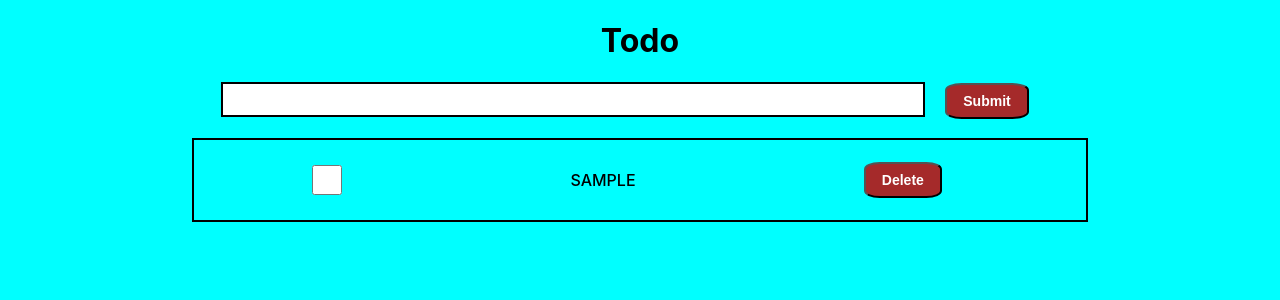
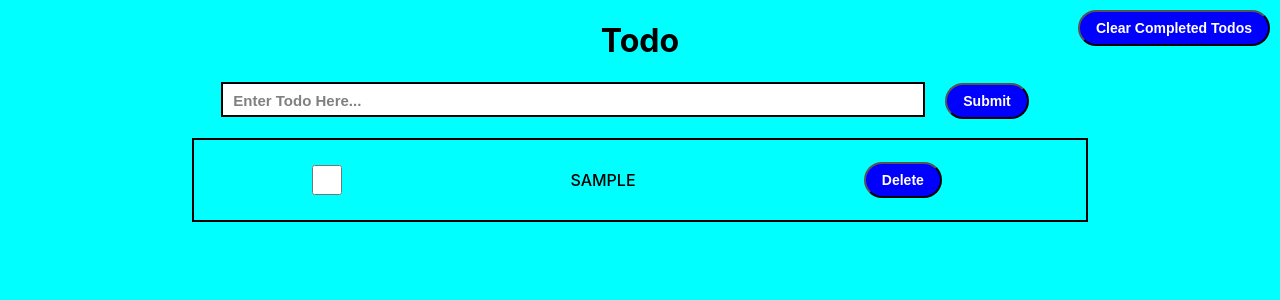
Before and after one commit to selvasuryaa/CRUD-app, a React (Create React App) app: page / in a window 1280 px wide. Both pictures are taken after typing "Sample" into the empty fields and a click on the button "Submit". Shown: the top 300 px of the page. Built offline with nearby package versions, Linux system fonts and the light colour scheme.

Commit message:
split into components

```diff
--- a/src/App.css
+++ b/src/App.css
@@ -46,8 +46,11 @@ body{
 }
 div{
   text-align: center;
+
   /* display: static; */
 }
+
+
 div input{
   width: 55%;
   height: 35px;
@@ -57,6 +60,12 @@ div input{
   font-weight: bold;
   font-size: 20px;
   margin-right: 20px;
+}
+input::placeholder{
+  color: grey;
+  /* text-shadow: 10 20 1 2 grey; */
+  /* border: 1px solid blue; */
+  font-size: 15px;
 }
 
 .list{
@@ -74,7 +83,7 @@ div input{
   align-self: flex-start;
   /* height: 80px; */
   /* align-content: center; */
-  word-wrap: break-word;
+  /* word-wrap: ; */
   font-weight: 500;
 }
 
@@ -92,10 +101,10 @@ button{
   padding: 8px 16px;
   font-weight: bold;
   font-size: 14px;
-  background-color: brown;
+  background-color: blue;
   color: white;
   outline: none;
-  border-radius: 20%;
+  border-radius: 20px;
   margin-right: 30px;
 }
 
@@ -121,5 +130,16 @@ button:hover{
 }
 
 /* .list input
-  color: rgb(153, 51, 82);
+color: rgb(153, 51, 82);
 } */
+
+.clear{
+  position: absolute;
+  top : 0px;
+  right: 0px;
+  margin: 10px;
+
+}
+/* .input-todo{
+  position: relative;
+} */
--- a/src/App.js
+++ b/src/App.js
@@ -1,15 +1,35 @@
 import './App.css';
-import React, { useState, useRef } from 'react';
+import React, { useState, useEffect } from 'react';
+import TodoList from './Todolist';
 // import UseRef from './useref';
 
+const LOCAL_STORAGE_KEY = 'TODO.ITEMS'
 
 function App() {
   const [value, setValue] = useState("")
   const [todos, setTodos] = useState([])
 
+  useEffect(() => {
+    localStorage.setItem(LOCAL_STORAGE_KEY, JSON.stringify(todos))
+
+  }, [todos])
+
+  useEffect(() => {
+    const storedTodo = JSON.parse(localStorage.getItem(LOCAL_STORAGE_KEY))
+    if (storedTodo) {
+
+      setTodos(storedTodo);
+    }
+  }, [])
+
+
+
   const submitHandler = (e) => {
     e.preventDefault()
-    if (value === '') return
+    if (value === '') {
+      alert('Input should not be Empy')
+      return
+    }
     setTodos(currenttodo => {
       return [...currenttodo,
       {
@@ -22,12 +42,10 @@ function App() {
   }
 
   const deleteHandler = (id) => {
+
     setTodos(currentTodo => {
-      console.log(currentTodo)
-      console.log(todos.id == id)
+
       return currentTodo.filter(todos => todos.id != id)
-
-
     })
 
   }
@@ -43,6 +61,33 @@ function App() {
 
   }
 
+
+  // findForChecked(todos)
+  // const findForChecked=(arr)=>{
+  //   return arr.some(todo=> todo.completed == false)
+  // }
+  const clearCompletedHandler = () => {
+
+    if (todos.length == 0) {
+      alert('Please Create some todos First')
+    }
+    // todos.map(todo => {
+    //   if (todo.completed == false) {
+    //     return alert('Check any of the todo to clear')
+
+    //   }
+    // })
+    setTodos(currentTodo => {
+      return currentTodo.filter(todo => !todo.completed)
+      // todo.completed !== true
+    })
+    // let unChecked = todos.some(todo => todo.completed == false)
+    // if (unChecked) {
+    //   alert('Please Tick todo to clear')
+    // }
+  }
+
+
   return (
     <div className='container'>
       <h1>
@@ -50,9 +95,12 @@ function App() {
       </h1>
       <div className='input-todo'>
         <input type='text'
+          className='inupt-ps'
           value={value}
-          onChange={(e) => setValue(e.target.value)} />
+          onChange={(e) => setValue(e.target.value)}
+          placeholder='Enter Todo Here...' />
         <button onClick={submitHandler}>Submit</button>
+        <button className='clear' onClick={clearCompletedHandler}>Clear Completed Todos</button>
 
       </div>
       <p
@@ -62,30 +110,15 @@ function App() {
           fontWeight: 'bold',
           fontSize: '19px'
         }}>
-        {todos.length === 0 && 'No todos  '}
 
       </p>
-      {todos.map(todo => {
-        return (
-          <div className='list'>
-            {/* {console.log(todos)} */}
-            <input type='checkbox'
-              checked={todo.completed}
+      <TodoList
+        todos={todos}
+        toggleCheck={toggleCheck}
+        deleteHandler={deleteHandler}
+      />
 
-              onChange={(e) => toggleCheck(todo.id, e.target.checked)}
-            />
-            {/* {console.log('www',todos)} */}
 
-            <li key={todo.id}>
-              {todo.name.toUpperCase()}
-            </li>
-            <button onClick={() => deleteHandler(todo.id)}>Delete</button>
-
-          </div>
-        )
-      })}
-
-      {/* <UseRef/> */}
     </div>
   );
 }
--- /dev/null
+++ b/src/TodoItem.js
@@ -0,0 +1,24 @@
+import React from "react"
+
+const TodoItem = ({toggleCheck,deleteHandler,todo}) => {
+  return (
+    <div>
+       <div className='list'>
+            <input type='checkbox'
+              checked={todo.completed}
+
+              onChange={(e) => toggleCheck(todo.id, e.target.checked)}
+            />
+
+            <li key={todo.id}>
+              {todo.name.toUpperCase()}
+            </li>
+            <button onClick={() => deleteHandler(todo.id)}>Delete</button>
+
+          </div>
+
+    </div>
+  )
+};
+
+export default TodoItem;
--- /dev/null
+++ b/src/Todolist.js
@@ -0,0 +1,22 @@
+import React from "react"
+import TodoItem from "./TodoItem";
+
+const TodoList = ({ toggleCheck, deleteHandler, todos }) => {
+    return (
+
+        <div>
+            {todos.length === 0 && 'No todos  '}
+            {todos.map(todo => {
+                return (
+                    <TodoItem
+                        todo={todo}
+                        deleteHandler={deleteHandler}
+                        toggleCheck={toggleCheck}
+                    />
+                )
+            })}
+        </div>
+    )
+};
+
+export default TodoList;
```
